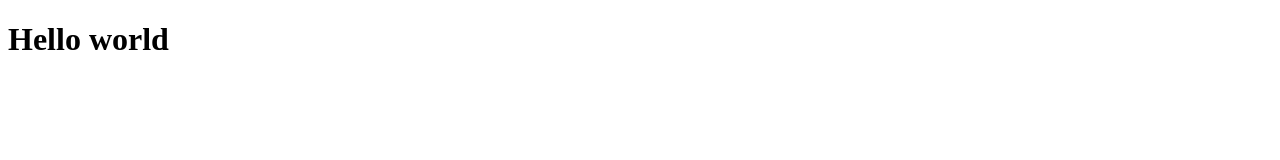
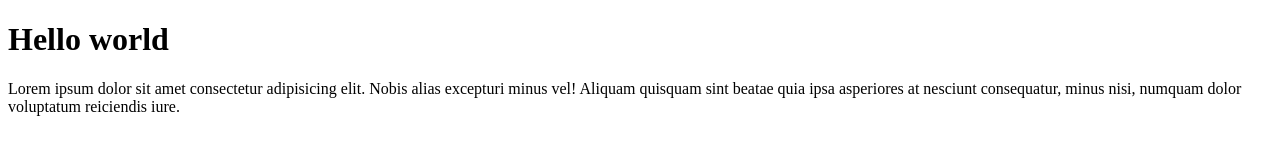
Before and after one commit to ivadam00/git-test, a plain HTML site: page index.html in a window 1280 px wide. Drawn offline with Linux system fonts and the light colour scheme.

Commit message:
html updated

```diff
--- a/index.html
+++ b/index.html
@@ -9,6 +9,9 @@
 <body>
     <div class="container">
         <h1>Hello world</h1>
+        <p>
+            Lorem ipsum dolor sit amet consectetur adipisicing elit. Nobis alias excepturi minus vel! Aliquam quisquam sint beatae quia ipsa asperiores at nesciunt consequatur, minus nisi, numquam dolor voluptatum reiciendis iure.
+        </p>
     </div>
 </body>
 </html>
```
